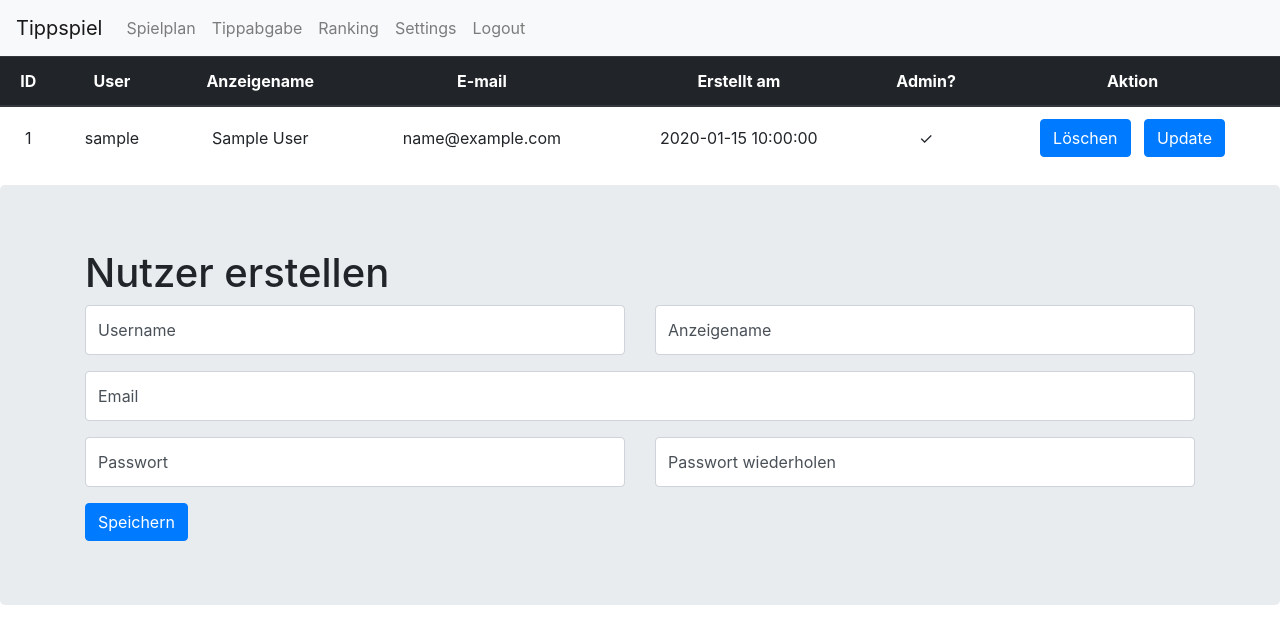
After one commit to MaHeb95/betting-pool, a PHP site: page /user_administration.php in a window 1280 px wide. The commit adds this page. Shown: the top 644 px of the page. Run offline with PHP 8.4, Linux system fonts and the light colour scheme; the visitor is signed in with stand-in values (Sample User, id 1); tables that the repository leaves empty hold one stand-in row (values such as "Sample post"); a stand-in replaces the project's code that opens the database connection.

Commit message:
Add User Administration
Add user administration and user update
Fix Confirmation bug

```diff
--- a/bet.php
+++ b/bet.php
@@ -274,6 +274,82 @@ function all_users() {
     return $user;
 }
 
+function create_user($username,$displayname,$email,$password) {
+    require("config.php");
+
+    $statement = $pdo->prepare("SELECT * FROM user WHERE username = :username");
+    $result = $statement->execute(array('username' => $username));
+    $user = $statement->fetch();
+
+    if($user !== false) {
+        return false;
+    } else {
+        $password_hash = password_hash($password, PASSWORD_DEFAULT);
+
+        $statement = $pdo->prepare("INSERT INTO user (username, displayname, email, password) VALUES (:username, :displayname, :email, :password)");
+        $result = $statement->execute(array('username' => $username, 'displayname' => $displayname, 'email' => $email, 'password' => $password_hash));
+        if($result) {
+            return true;
+        } else {
+            return false;
+        }
+    }
+}
+
+function update_user($id,$username,$displayname,$email,$password,$admin) {
+    require("config.php");
+
+    $statement = $pdo->prepare("SELECT * FROM user WHERE id = :id");
+    $result = $statement->execute(array('id' => $id));
+    $user_id = $statement->fetch();
+
+    if ($user_id == TRUE) {
+        if ($username !== "" and $username !== NULL) {
+            var_dump($username);
+            $statement = $pdo->prepare("UPDATE ".$db_name.".user SET username=:username WHERE id='".$id."'");
+            $statement->bindValue(':username', $username, PDO::PARAM_STR);
+            $result = $statement->execute();
+        }
+        if ($displayname !== "" and $displayname !== NULL) {
+            var_dump($displayname);
+            $statement = $pdo->prepare("UPDATE ".$db_name.".user SET displayname=:displayname WHERE id='".$id."'");
+            $statement->bindValue(':displayname', $displayname, PDO::PARAM_STR);
+            $result = $statement->execute();
+        }
+        if ($email !== "" and $email !== NULL) {
+            var_dump($email);
+            $statement = $pdo->prepare("UPDATE ".$db_name.".user SET email=:email WHERE id='".$id."'");
+            $statement->bindValue(':email', $email, PDO::PARAM_STR);
+            $result = $statement->execute();
+        }
+        if ($password !== "" and $password !== NULL) {
+            var_dump($password);
+            $password_hash = password_hash($password, PASSWORD_DEFAULT);
+
+            $statement = $pdo->prepare("UPDATE ".$db_name.".user SET password=:password WHERE id='".$id."'");
+            $statement->bindValue(':password', $password_hash, PDO::PARAM_STR);
+            $result = $statement->execute();
+        }
+
+        $statement = $pdo->prepare("UPDATE ".$db_name.".user SET admin=:admin WHERE id='".$id."'");
+        $statement->bindValue(':admin', $admin, PDO::PARAM_BOOL);
+        $result = $statement->execute();
+
+        return true;
+    } else {
+        return false;
+    }
+}
+
+
+function delete_user($user_id) {
+    require("config.php");
+
+    $statement = $pdo->prepare("DELETE FROM ".$db_name.".user WHERE id=:id");
+    $statement->bindValue(':id', $user_id, PDO::PARAM_INT);
+    return $statement->execute();
+}
+
 function get_user_from_betgroup($betgroup_id) {
     require("config.php");
 
@@ -459,4 +535,7 @@ function check_betgroup_season($season_id, $betgroup_id) {
 //var_dump(delete_betgroup(2));
 
 //var_dump(sum_points_all(2,1));
+
+//var_dump(update_user(17,"Test9","Test9","test@web.de","test9"));
+
 ?>
--- a/einstellungen.php
+++ b/einstellungen.php
@@ -87,9 +87,9 @@ $actual_link = "http://$_SERVER[HTTP_HOST]$_SERVER[REQUEST_URI]";
 <?php if ($is_admin) { ?>
     <div class="jumbotron">
         <div class="container">
-            <h1 class="display-5">Nutzer erstellen</h1>
-            <p>Hier können Sie einen neuen Nutzer erstellen.</p>
-            <p><a class="btn btn-primary btn-lg" href="register.php" role="button">Nutzer erstellen »</a></p>
+            <h1 class="display-5">Nutzer verwalten</h1>
+            <p>Hier können Sie Nutzer erstellen bzw verwalten.</p>
+            <p><a class="btn btn-primary btn-lg" href="user_administration.php" role="button">Nutzer verwalten »</a></p>
         </div>
     </div>
 <?php } ?>
--- /dev/null
+++ b/user_administration.php
@@ -0,0 +1,183 @@
+<?php
+/**
+ * Created by PhpStorm.
+ * User: mark
+ * Date: 11.12.18
+ * Time: 23:21
+ */
+
+//Check Login
+require ("view.nologin.php");
+
+//Abfrage der Nutzer ID vom Login
+$userid = $_SESSION['userid'];
+
+//Ausgabe des internen Startfensters
+require ("view.header.php");
+require ("view.navbar.php");
+
+require ("config.php");
+require ("match.php");
+require ("bet.php"); //for get_user only
+
+$is_admin = (bool) (get_user($userid)['admin']);
+
+if (!$is_admin) {
+    echo "Admin-Bereich!";
+    die;
+}
+
+foreach (all_users() as $user) {
+    if (isset($_POST['delete_'.$user['id']])) {
+        delete_user($user['id']);
+    }
+}
+
+if(isset($_GET['register'])) {
+    $error = false;
+    $username = $_POST['username'];
+    $displayname = $_POST['displayname'];
+    $password = $_POST['password'];
+    $password2 = $_POST['password-repeat'];
+
+    if(empty($username)) {
+        $erroralert = 1;
+        $error = true;
+    }
+    if(empty($displayname)) {
+        $erroralert = 2;
+        $error = true;
+    }
+    if(strlen($password) == 0) {
+        $erroralert = 3;
+        $error = true;
+    }
+    if($password != $password2) {
+		$erroralert = 4;
+		$error = true;
+    }
+    if(!$error) {
+    	if (create_user($username,$displayname,$_POST['email'],$password) == TRUE) {
+    		$erroralert = 5;
+    	} else {
+    		$erroralert = 6;
+    	}
+
+    }
+}
+$actual_link = "http://$_SERVER[HTTP_HOST]$_SERVER[REQUEST_URI]";
+?>
+<script>
+	function alertRegisterErrors() {
+		/*switch ($erroralert) {
+    		case 1:
+        		alert("Bitte geben Sie einen Username ein!");
+        	break;
+        	case 2:
+        		alert("Bitte geben Sie einen Displayname ein!");
+        	break;
+        	case 3:
+        		alert("Bitte geben Sie einen Passwort ein!");
+        	break;
+        	case 4:
+        		alert("Die Passwörter stimmen nicht überein!");
+        	break;
+        	case 5:
+        		alert("Der User wurde erfolgreich registriert!");
+        	break;
+        	case 6:
+        		alert("Der User existiert bereits!");
+        	break;
+
+		}*/
+		alert("Der User wurde erfolgreich registriert!");
+    }
+</script>
+
+
+<form action="<?php echo $actual_link; ?>" method="post">
+<table class="table">
+	<thead class="thead-dark">
+		<tr>
+			<th>ID</th>
+			<th>User</th>
+		    <th>Anzeigename</th>
+		    <th>E-mail</th>
+			<th>Erstellt am</th>
+			<th>Admin?</th>
+			<th>Aktion</th>
+		</tr>
+	</thead>
+	<tbody>
+	<?php foreach (all_users() as $user) {
+		echo "<tr>";
+		echo "<td>" . $user['id'] . "</td>";
+		echo "<td>" . $user['username'] . "</td>";
+		echo "<td>" . $user['displayname'] . "</td>";
+		echo "<td>" . $user['email'] . "</td>";
+		echo "<td>" . $user['created_at'] . "</td>";
+		if ($user['admin'] == TRUE) {
+			echo "<td>✓</td>";
+		} else {echo "<td></td>";}
+		echo "<td>";
+		$user_id = $user['id'];
+		echo "<button onclick='return confirmDelete()' type='submit' class='btn btn-primary' name='delete_$user_id' value='1'>Löschen</button>";
+		echo '&nbsp;&nbsp;&nbsp;';
+		$usermenu = $user['id'];
+		echo "<a href='user_update.php?user=$usermenu' class='btn btn-primary' role='button' aria-pressed='true'>Update</a>";
+		echo "</td>";
+		echo "</tr>";
+
+		} ?>
+	</tbody>
+</table>
+</form>
+<script>
+	function confirmDelete() {
+		return confirm("Wollen Sie den User endgültig löschen?");
+	}
+</script>
+
+
+    <div class="jumbotron">
+        <div class="container">
+            <h1 class="display-5">Nutzer erstellen</h1>
+            <form action="?register=1" method="post">
+                <div class="row">
+                    <div class="col-md-6">
+                        <div class="form-label-group">
+                            <input type="text" id="username" class="form-control" name="username" placeholder="Username" required>
+                            <label for="username">Username</label>
+                        </div>
+                    </div>
+                    <div class="col-md-6">
+                        <div class="form-label-group">
+                            <input type="text" id="displayname" class="form-control" name="displayname" placeholder="Anzeigename" required>
+                            <label for="displayname">Anzeigename</label>
+                        </div>
+                    </div>
+                </div>
+                <div class="form-label-group">
+                    <input type="email" id="email" class="form-control" name="email" placeholder="Email">
+                    <label for="email">Email</label>
+                </div>
+                <div class="row">
+                    <div class="col-md-6">
+                        <div class="form-label-group">
+                            <input type="password" class="form-control" id="password" name="password" placeholder="Passwort" required>
+                            <label for="password">Passwort</label>
+                        </div>
+                    </div>
+                    <div class="col-md-6">
+                        <div class="form-label-group">
+                            <input type="password" class="form-control" id="password-repeat" name="password-repeat" placeholder="Passwort wiederholen" required>
+                            <label for="password-repeat">Passwort wiederholen</label>
+                        </div>
+                    </div>
+                </div>
+                <button onclick='return alertRegisterErrors()' type="submit" class="btn btn-primary">Speichern</button>
+            </form>
+        </div>
+    </div>
+
+<?php require('view.footer.php');
```
Also changed, not shown: spielplan.php (+8 -2 lines), tipps.php (+6 -6 lines), tippsadmin.php (+5 -5 lines), user_update.php (added, +145 -0 lines).
